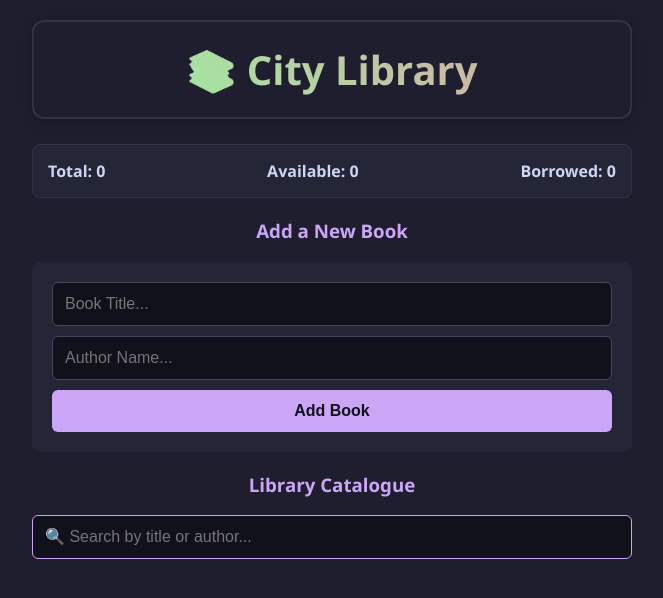
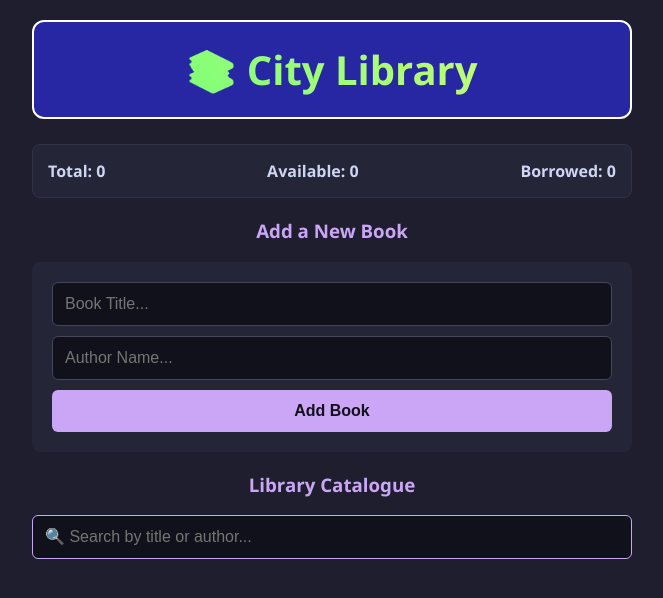
Before and after one commit to abhayCCodes/Library-system, a plain HTML site: page index.html in a window 1280 px wide. Shown: the whole page, without its empty margins (308-971 px from the left). Drawn offline with Linux system fonts and the light colour scheme.

Commit message:
style: customized title box and animated title color palette

```diff
--- a/style.css
+++ b/style.css
@@ -187,13 +187,13 @@ button:hover {
 }
 
 .title-box {
-    background: #1e1e2e;
-    border: 2px solid #313244;
+    background: #2727a3;
+    border: 2px solid #ffffff;
     border-radius: 12px;
     padding: 20px;
     margin-bottom: 25px;
     text-align: center;
-    box-shadow: 0 4px 15px rgba(0, 0, 0, 0.2);
+    box-shadow: 0 4px 15px rgba(255, 0, 170, 0);
 }
 
 
@@ -205,11 +205,11 @@ button:hover {
 
     background: linear-gradient(
         45deg,
-        #cba6f7,
-        #89b4fa,
-        #a6e3a1,
-        #f38ba8,
-        #cba6f7
+        #f66f6f,
+        #f577f1,
+        #84ff78,
+        #fbf776,
+        #ffffff
     );
     background-size: 400% 400%;
 
```
